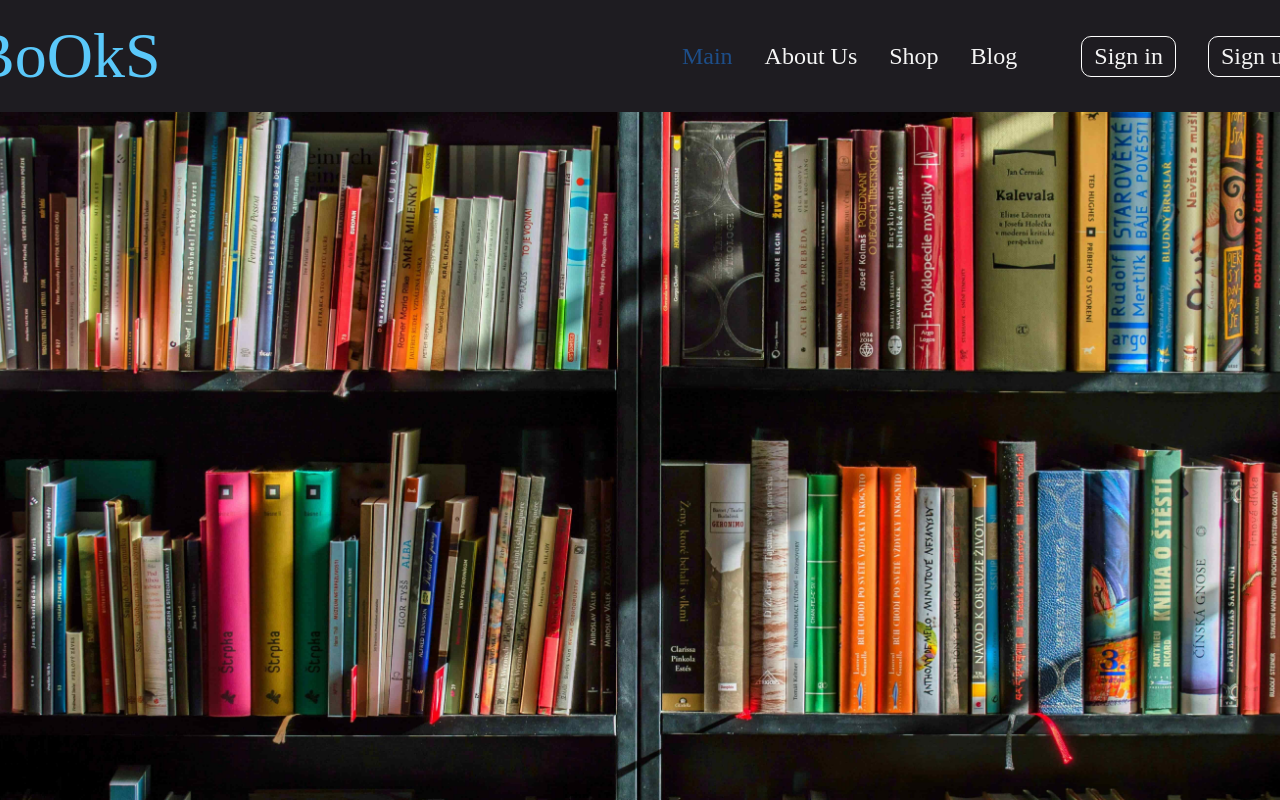
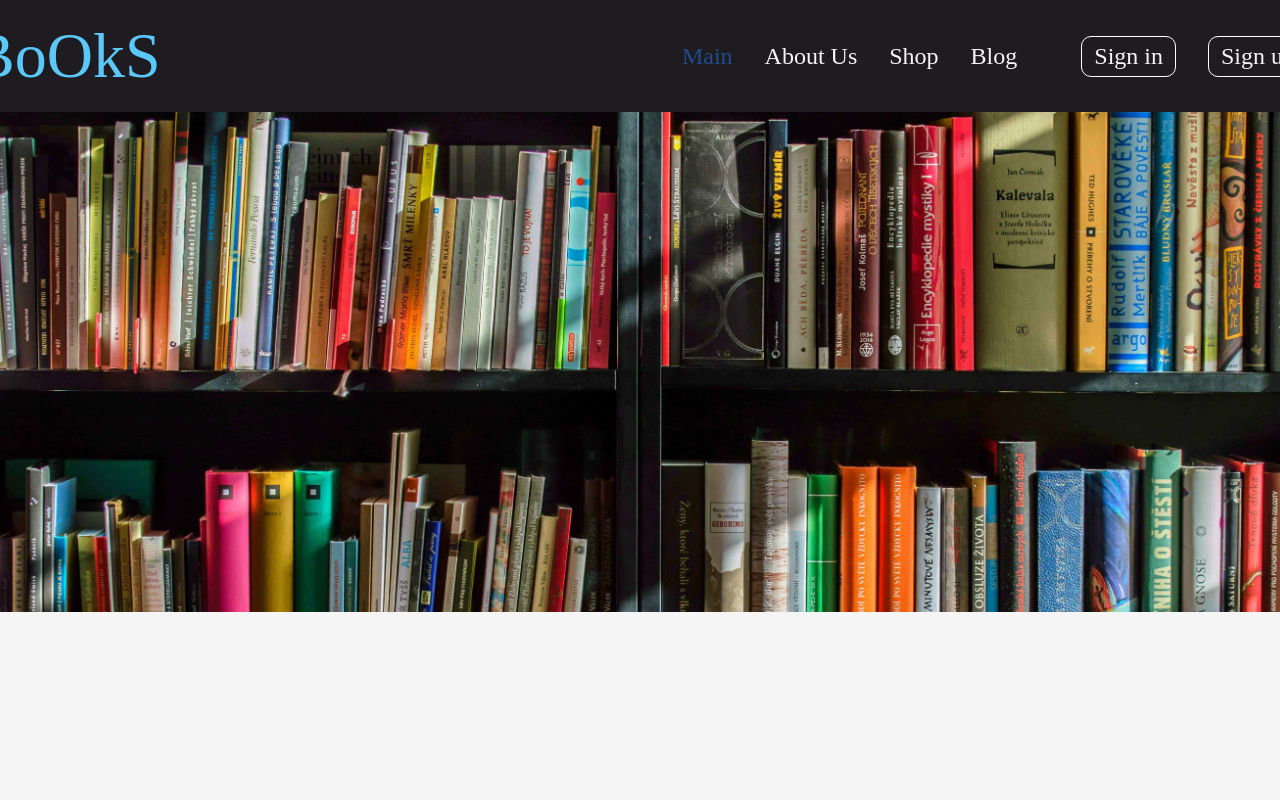
Before and after one commit to samolazoff/Books-shop, a React (Create React App) app in the folder client/: page / in a window 1280 px wide. Shown: the top 800 px of the page. Built offline with nearby package versions, Linux system fonts and the light colour scheme; a web font is replaced by a local one.

Commit message:
Add bgc box for main

```diff
--- /dev/null
+++ b/client/src/components/BgcMain/BgcMain.jsx
@@ -0,0 +1,10 @@
+import './BgcMain.scss';
+
+function BgcMain() {
+    return(
+        <div className="bgc-main">
+        </div>
+    )
+}
+
+export default  BgcMain;
--- /dev/null
+++ b/client/src/components/BgcMain/BgcMain.scss
@@ -0,0 +1,10 @@
+.bgc-main{
+    position: absolute;
+    width: 100%;
+    height: 500px;
+    background-image: url('../../assets/img/main.jpg');
+    background-repeat: no-repeat;
+    background-clip: content-box;
+    background-size: cover;
+
+}
--- a/client/src/pages/Home/Home.jsx
+++ b/client/src/pages/Home/Home.jsx
@@ -1,10 +1,11 @@
-import './Home.scss'
+import './Home.scss';
+
+import BgcMain from '../../components/BgcMain/BgcMain';
 
 function Home () {
     return (
         <main className="app-main-home">
-
-
+            <BgcMain/>
         </main>
     )
 }
--- a/client/src/pages/Home/Home.scss
+++ b/client/src/pages/Home/Home.scss
@@ -1,10 +1,8 @@
 @import "../../styles/variables.scss";
 
 .app-main-home{
+    position: relative;
     height: 1000px;
     @include flex(row, space-between, flex-start);
-    background-image: url('../../assets/img/main.jpg');
-    background-repeat: no-repeat;
-    background-origin: content-box;
-    background-size: 1400px;
+
 }
```
